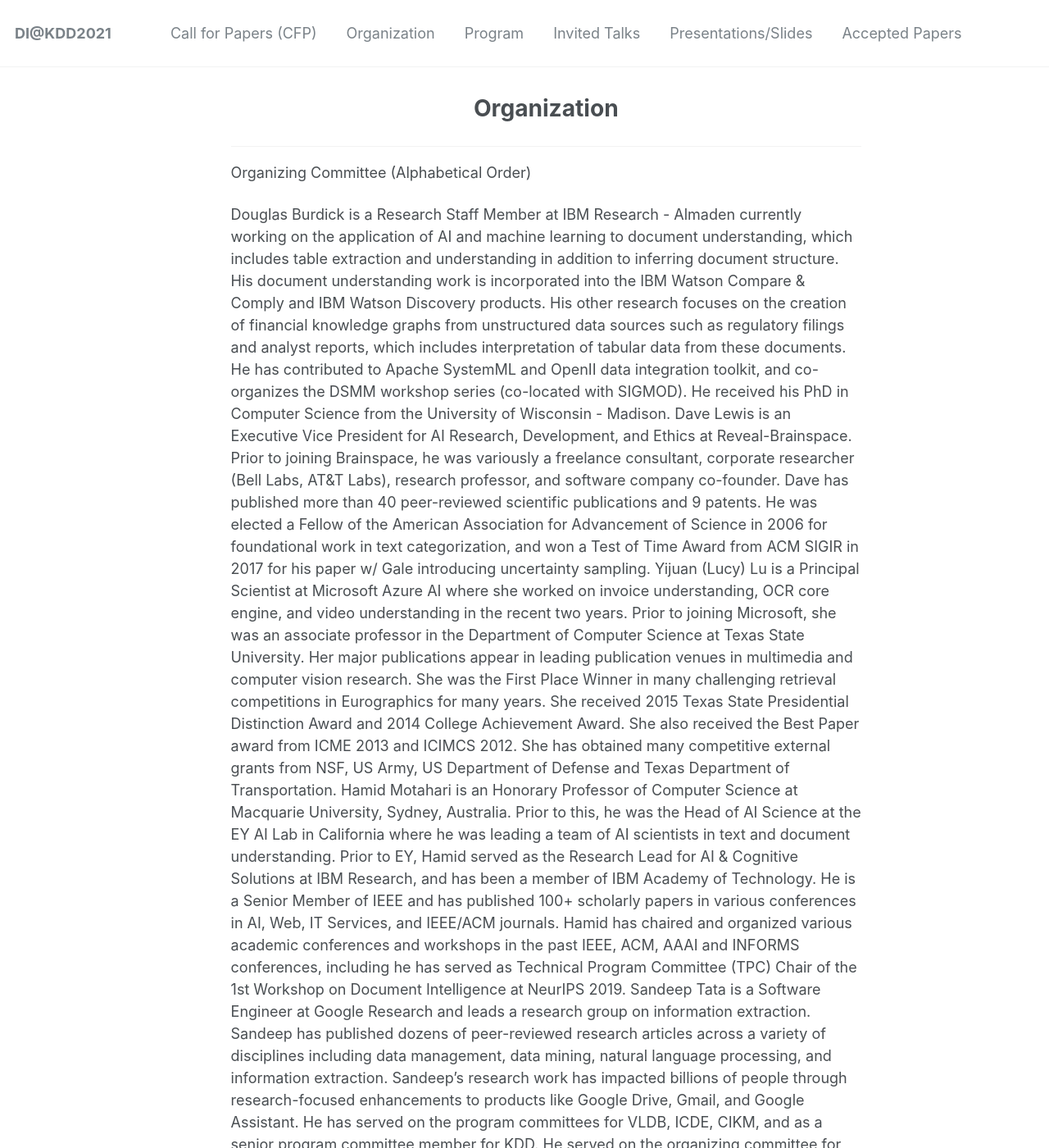
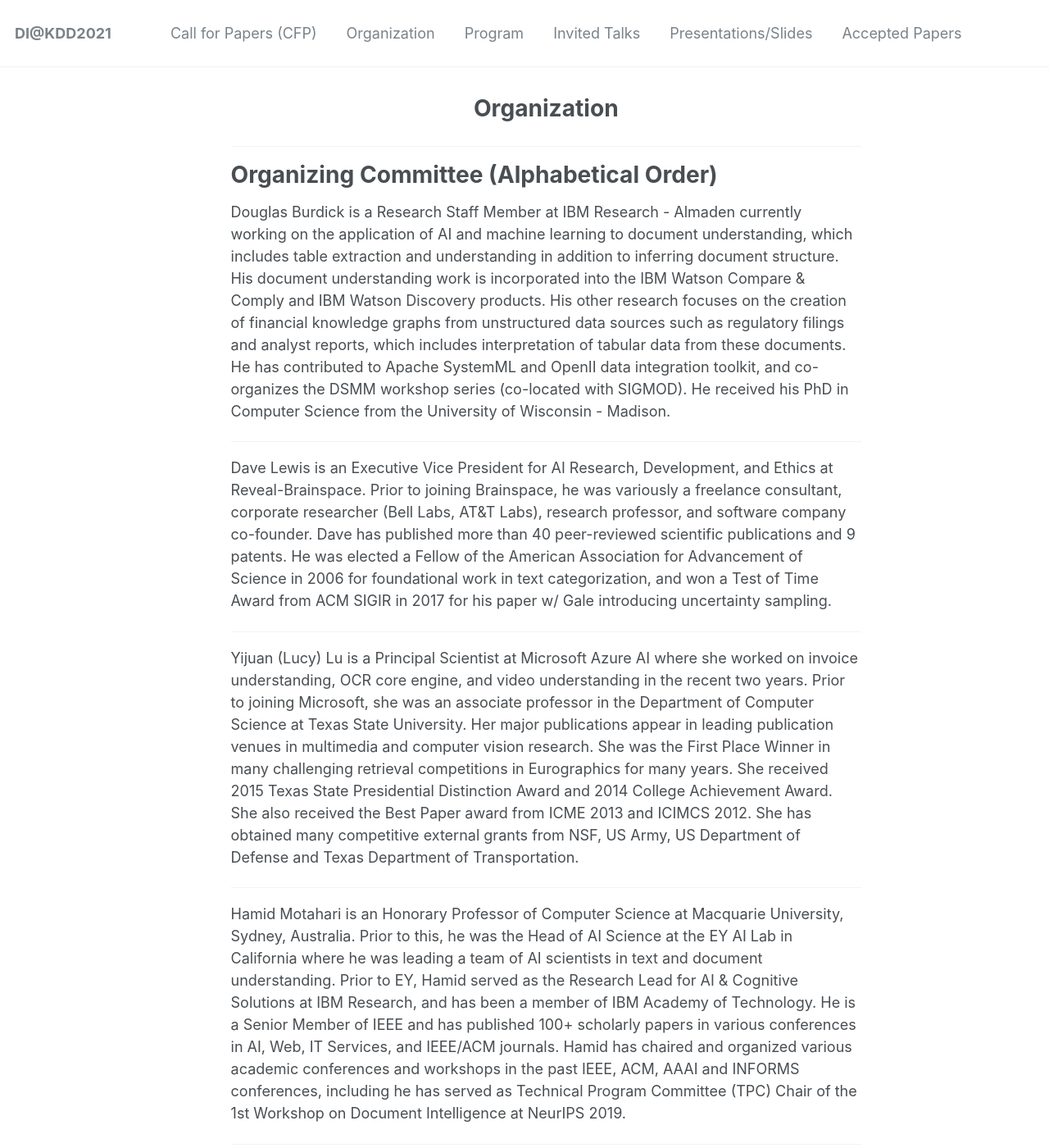
Before and after one commit to document-intelligence/DI-2022, a Jekyll site: the page built from _pages/organization.md, in a window 1280 px wide and 1400 px high. Shown: the whole window at 82% size. Built offline with Jekyll 4.4.1, drawn with Linux system fonts in a browser that asks for light colours; some of the changed text lies outside the part shown.

Commit message:
updating organization page

```diff
--- a/_pages/organization.md
+++ b/_pages/organization.md
@@ -7,10 +7,24 @@ permalink: /organization/
 
 ------
 
-Organizing Committee (Alphabetical Order)
+# Organizing Committee (Alphabetical Order)
 
 Douglas Burdick is a Research Staff Member at IBM Research - Almaden currently working on the application of AI and machine learning to document understanding, which includes table extraction and understanding in addition to inferring document structure. His document understanding work is incorporated into the IBM Watson Compare & Comply and IBM Watson Discovery products. His other research focuses on the creation of financial knowledge graphs from unstructured data sources such as regulatory filings and analyst reports, which includes interpretation of tabular data from these documents. He has contributed to Apache SystemML and OpenII data integration toolkit, and co-organizes the DSMM workshop series (co-located with SIGMOD). He received his PhD in Computer Science from the University of Wisconsin - Madison.
+
+------
+
 Dave Lewis is an Executive Vice President for AI Research, Development, and Ethics at Reveal-Brainspace. Prior to joining Brainspace, he was variously a freelance consultant, corporate researcher (Bell Labs, AT&T Labs), research professor, and software company co-founder. Dave has published more than 40 peer-reviewed scientific publications and 9 patents. He was elected a Fellow of the American Association for Advancement of Science in 2006 for foundational work in text categorization, and won a Test of Time Award from ACM SIGIR in 2017 for his paper w/ Gale introducing uncertainty sampling.
+
+------
+
 Yijuan (Lucy) Lu is a Principal Scientist at Microsoft Azure AI where she worked on invoice understanding, OCR core engine, and video understanding in the recent two years. Prior to joining Microsoft, she was an associate professor in the Department of Computer Science at Texas State University. Her major publications appear in leading publication venues in multimedia and computer vision research.  She was the First Place Winner in many challenging retrieval competitions in Eurographics for many years. She received 2015 Texas State Presidential Distinction Award and 2014 College Achievement Award. She also received the Best Paper award from ICME 2013 and ICIMCS 2012. She has obtained many competitive external grants from NSF, US Army, US Department of Defense and Texas Department of Transportation.
+
+------
+
 Hamid Motahari is an Honorary Professor of Computer Science at Macquarie University, Sydney, Australia. Prior to this, he was the Head of AI Science at the EY AI Lab in California where he was leading a team of AI scientists in text and document understanding. Prior to EY, Hamid served as the Research Lead for AI & Cognitive Solutions at IBM Research, and has been a member of IBM Academy of Technology. He is a Senior Member of IEEE and has published 100+ scholarly papers in various conferences in AI, Web, IT Services, and IEEE/ACM journals. Hamid has chaired and organized various academic conferences and workshops in the past IEEE, ACM, AAAI and INFORMS conferences, including he has served as Technical Program Committee (TPC) Chair of the 1st Workshop on Document Intelligence at NeurIPS 2019.
+
+------
+
 Sandeep Tata is a Software Engineer at Google Research and leads a research group on information extraction.  Sandeep has published dozens of peer-reviewed research articles across a variety of disciplines including data management, data mining, natural language processing, and information extraction. Sandeep’s research work has impacted billions of people through research-focused enhancements to products like Google Drive, Gmail, and Google Assistant. He has served on the program committees for VLDB, ICDE, CIKM, and as a senior program committee member for KDD. He served on the organizing committee for WSDM 2016. Prior to Google Research, Sandeep was a Research Staff Member at IBM’s Almaden Research Center. He has a PhD from the University of Michigan.
+
+------
```
